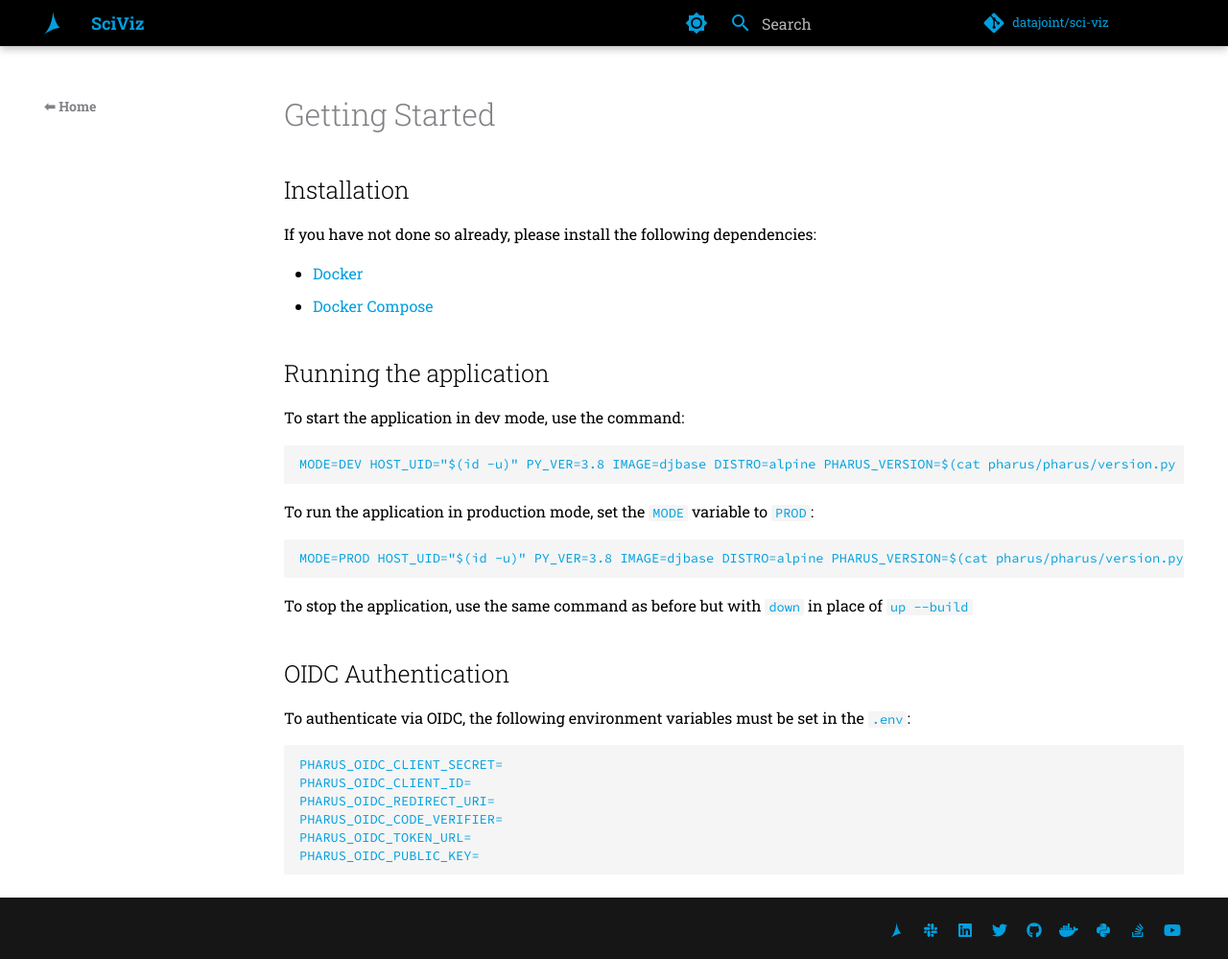
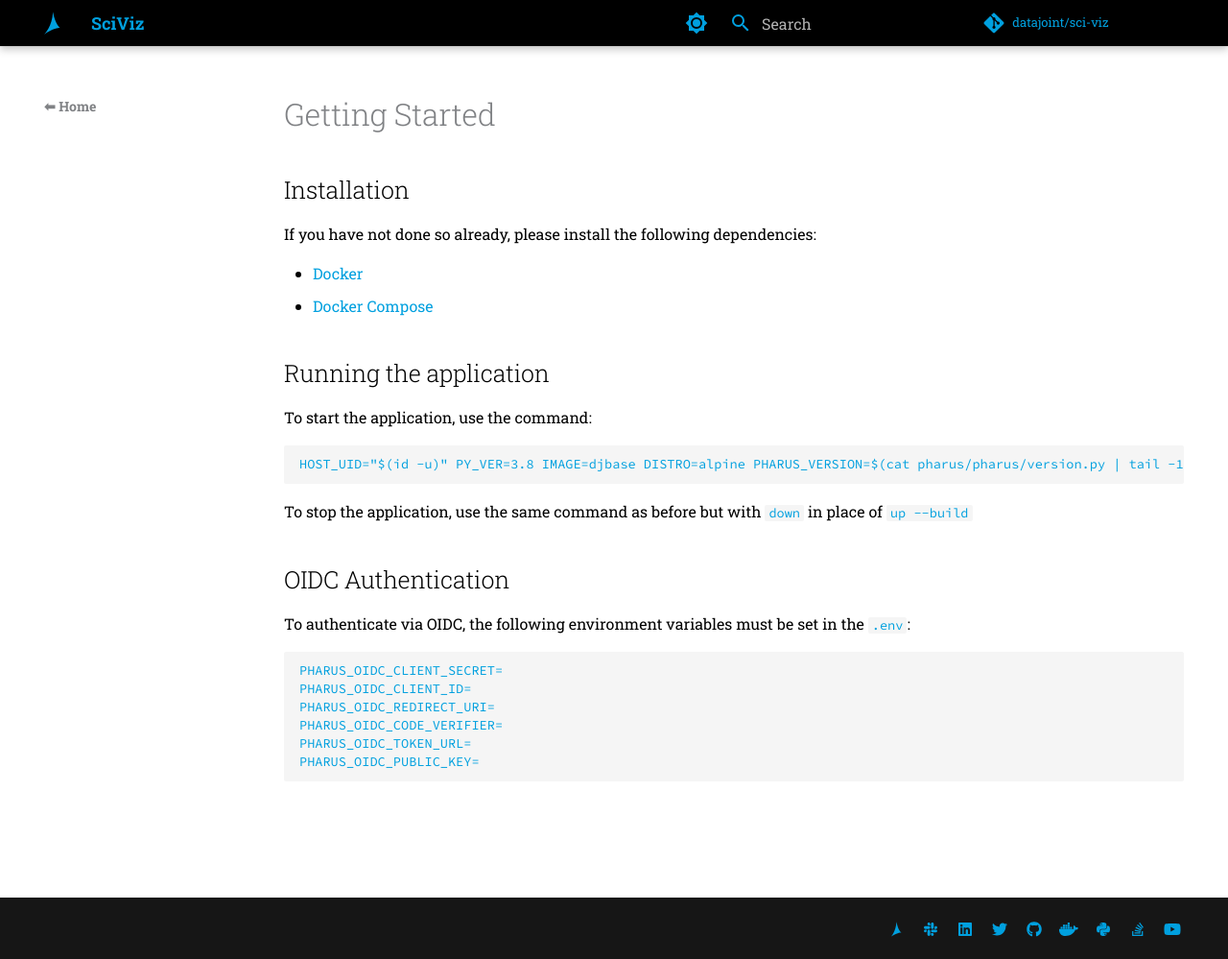
Before and after one commit to datajoint/sci-viz, an MkDocs documentation site: the page built from docs/src/getting_started.md, in a window 1280 px wide and 999 px high. Shown: the whole window at 96% size. Built offline with MkDocs 1.6.1 and Material for MkDocs 9.7.7, drawn with Linux system fonts in a browser that asks for light colours; comment, search, counter and statistics services are not loaded; the version menu is left out.

Commit message:
getting started

````diff
--- a/docs/src/getting_started.md
+++ b/docs/src/getting_started.md
@@ -9,15 +9,10 @@ If you have not done so already, please install the following dependencies:
 
 ## Running the application
 
-To start the application in dev mode, use the command:
+To start the application, use the command:
 
 ```bash
-MODE=DEV HOST_UID="$(id -u)" PY_VER=3.8 IMAGE=djbase DISTRO=alpine PHARUS_VERSION=$(cat pharus/pharus/version.py | tail -1 | awk -F\" '{print $2}') docker compose up --build
-```
-
-To run the application in production mode, set the `MODE` variable to `PROD`:
-```bash
-MODE=PROD HOST_UID="$(id -u)" PY_VER=3.8 IMAGE=djbase DISTRO=alpine PHARUS_VERSION=$(cat pharus/pharus/version.py | tail -1 | awk -F\" '{print $2}') docker compose up --build
+HOST_UID="$(id -u)" PY_VER=3.8 IMAGE=djbase DISTRO=alpine PHARUS_VERSION=$(cat pharus/pharus/version.py | tail -1 | awk -F\" '{print $2}') docker compose up --build
 ```
 
 To stop the application, use the same command as before but with `down` in place of `up --build`
````
